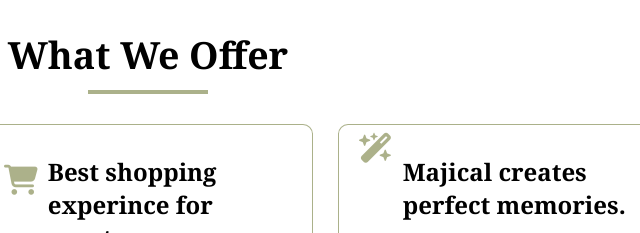
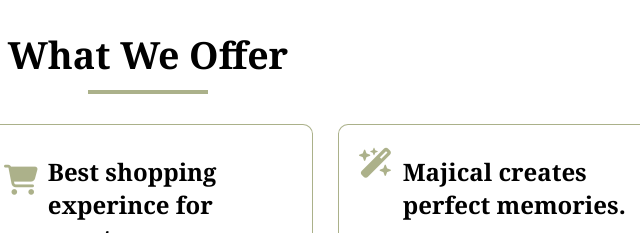
Before and after one commit to mohamed88reda00-hash/MY-PROJECT, a plain HTML site: page index.html in a window 1280 px wide. Shown: the part 1900-2133 px from the top of the page, 492-1132 px from the left. Drawn offline with Linux system fonts and the light colour scheme.

Commit message:
commit33

```diff
--- a/css/style.css
+++ b/css/style.css
@@ -1167,7 +1167,7 @@ body{
     font-size: 30px;
     color: rgba(141, 148, 95, 0.728);
     transition: 0.4s;
-    margin-top: -70px;
+    margin-top: -40px;
 }
 
 .div3-sic4 h2,
```
